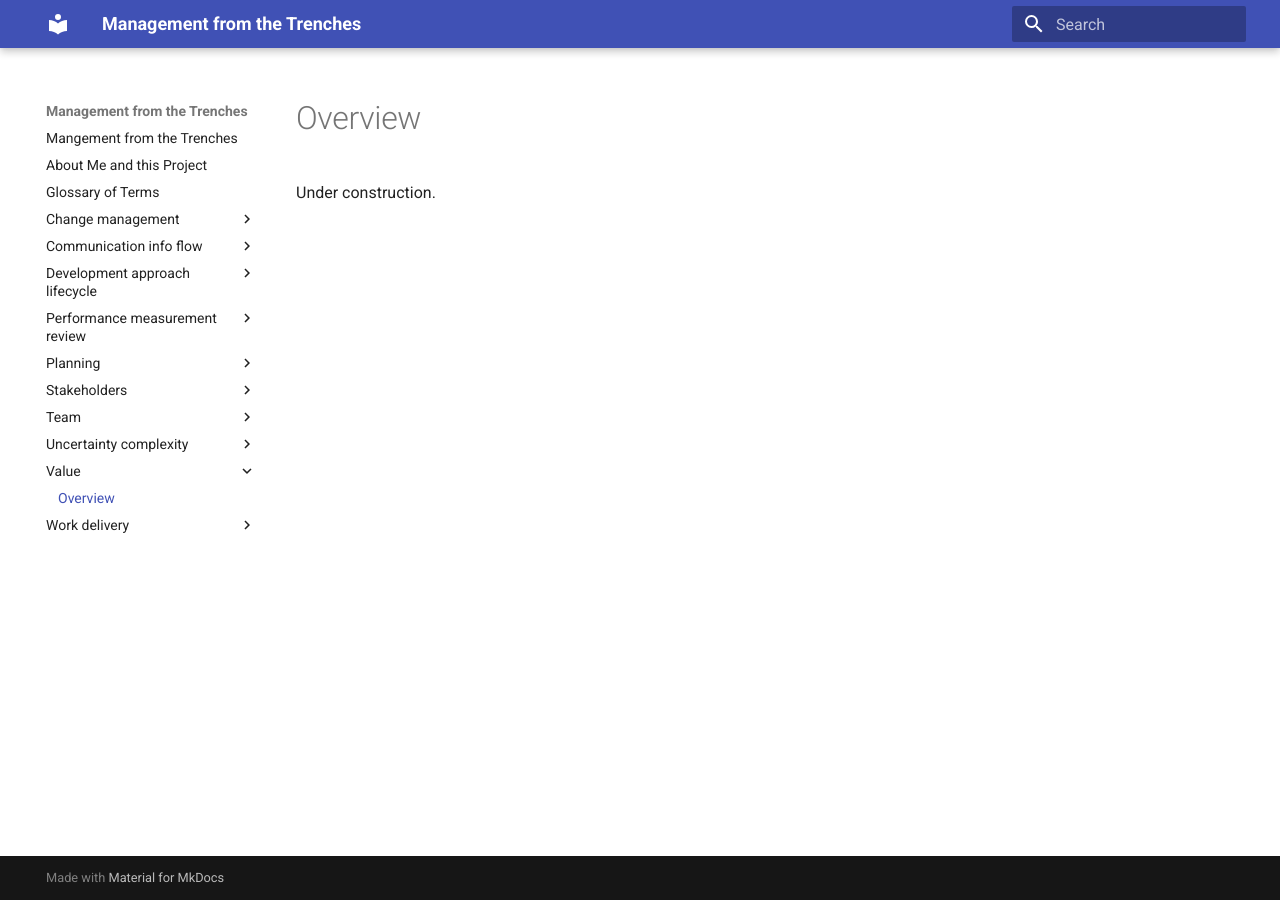
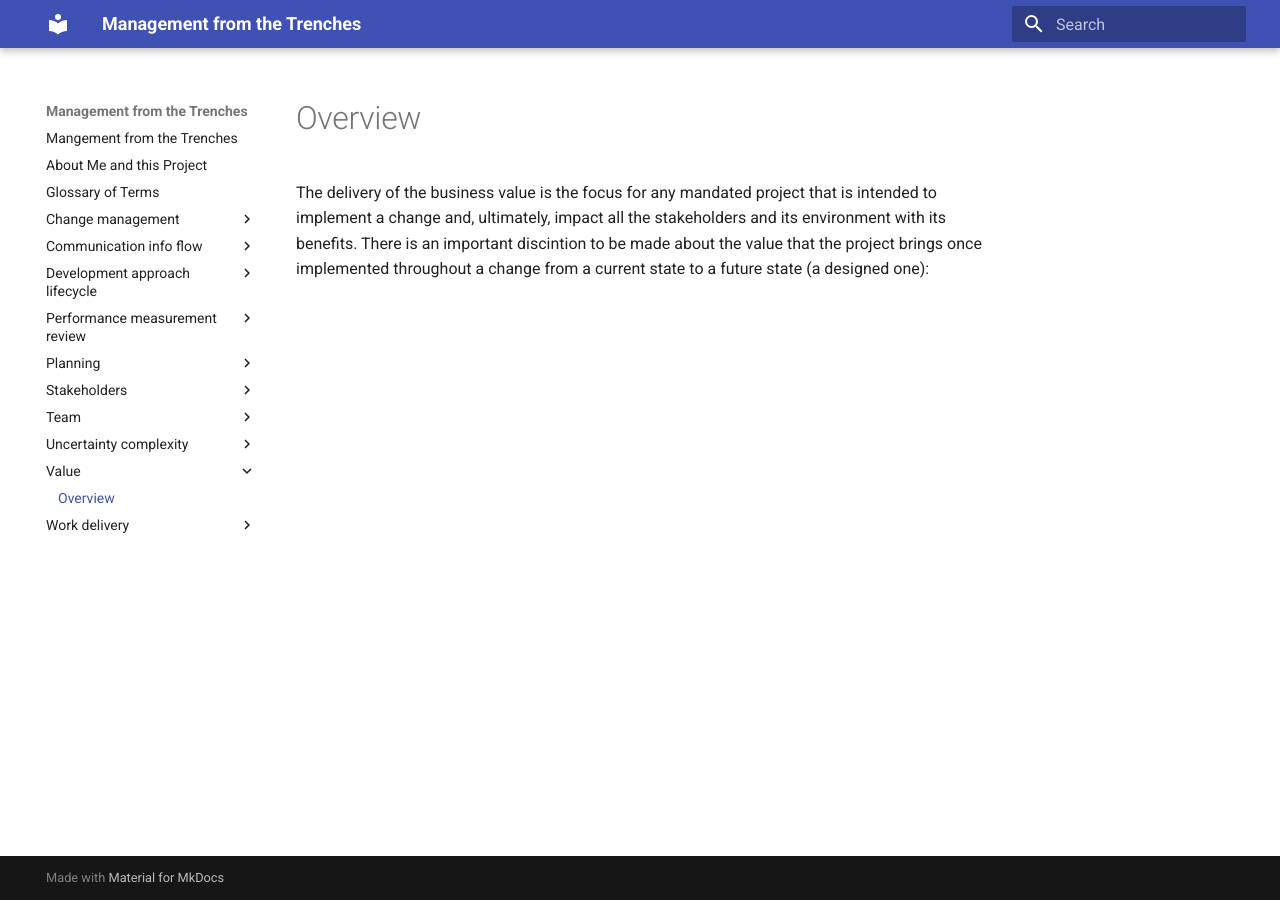
Before and after one commit to bmhash/bmhash.github.io, an MkDocs documentation site: the page built from docs/value/README.md, in a window 1280 px wide. Built offline with MkDocs 1.6.1 and Material for MkDocs 9.7.7, drawn with Linux system fonts in a browser that asks for light colours.

Commit message:
update value overview text

```diff
--- a/docs/value/README.md
+++ b/docs/value/README.md
@@ -1,3 +1,3 @@
 # Overview
 
-Under construction.
+The delivery of the business value is the focus for any mandated project that is intended to implement a change and, ultimately, impact all the stakeholders and its environment with its benefits. There is an important discintion to be made about the value that the project brings once implemented throughout a change from a current state to a future state (a designed one):
```
